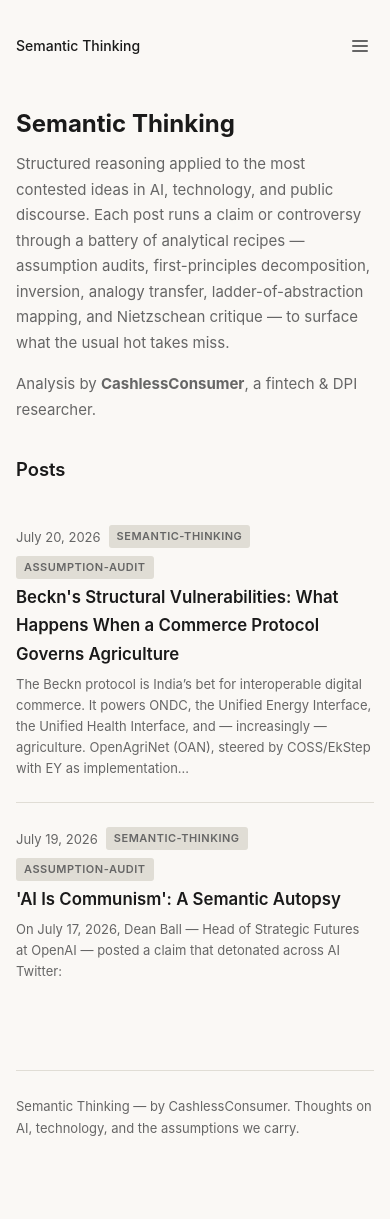
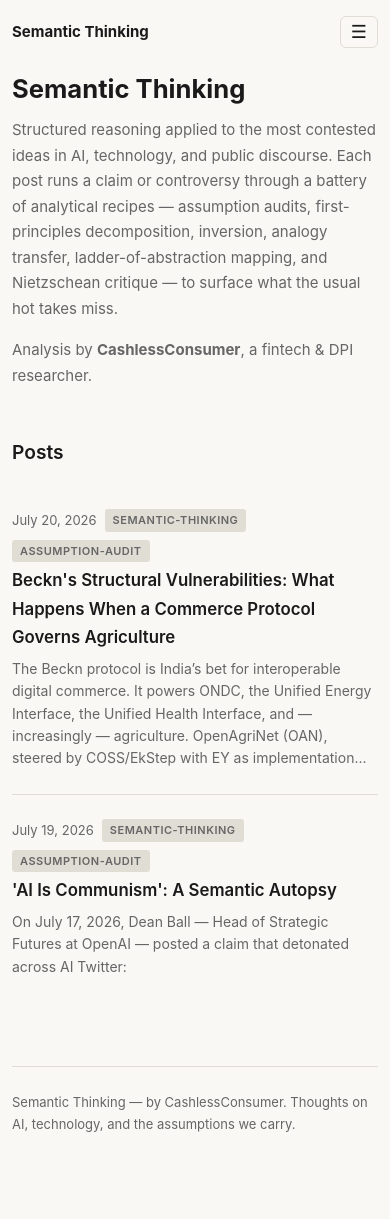
Before and after one commit to CCAgentOrg/semantic-thinking, a Jekyll site: the page built from index.html, in a window 390 px wide. Built offline with Jekyll 4.4.1, drawn with Linux system fonts in a browser that asks for light colours; the list of posts is cut into pages by our own code.

Commit message:
Responsive layout: mobile nav toggle, image click-to-zoom lightbox, table scroll wrapper, lazy loading, improved mobile typography

```diff
--- a/_layouts/default.html
+++ b/_layouts/default.html
@@ -40,76 +40,64 @@
       -webkit-font-smoothing: antialiased;
     }
     .container {
-      max-width: 680px;
+      max-width: 720px;
       margin: 0 auto;
-      padding: 60px 24px 80px;
-    }
-    /* === RESPONSIVE CONTAINER === */
-    @media (max-width: 480px) {
-      .container { padding: 32px 16px 64px; }
+      padding: 48px 24px 80px;
     }
 
-    /* === NAVIGATION === */
-    nav {
+    /* ── Navigation ── */
+    .nav-wrapper {
+      display: flex;
+      align-items: center;
+      margin-bottom: 48px;
+      gap: 0;
+    }
+    .site-title {
+      font-weight: 700;
+      font-size: 16px;
+      color: var(--fg);
+      margin-right: auto;
+      text-decoration: none;
+    }
+    .nav-links {
       display: flex;
       gap: 24px;
-      margin-bottom: 48px;
       align-items: center;
     }
-    nav a {
+    .nav-links a {
       color: var(--fg-muted);
       text-decoration: none;
       font-size: 14px;
       font-weight: 500;
       transition: color 0.15s;
     }
-    nav a:hover { color: var(--accent); }
-    nav .site-title {
-      font-weight: 700;
-      font-size: 16px;
-      color: var(--fg);
-      margin-right: auto;
-    }
+    .nav-links a:hover { color: var(--accent); }
     .nav-toggle {
       display: none;
       background: none;
-      border: none;
+      border: 1px solid var(--border);
+      border-radius: 6px;
+      padding: 6px 10px;
       cursor: pointer;
-      padding: 4px;
-      color: var(--fg-muted);
+      color: var(--fg);
+      font-size: 18px;
+      line-height: 1;
     }
-    .nav-toggle svg { display: block; }
-    .nav-links { display: flex; gap: 24px; align-items: center; }
-    @media (max-width: 560px) {
-      nav { flex-wrap: wrap; gap: 12px; }
-      .nav-toggle { display: block; }
-      .nav-links {
-        display: none;
-        width: 100%;
-        flex-direction: column;
-        gap: 8px;
-        padding: 12px 0 4px;
-        border-top: 1px solid var(--border);
-      }
-      .nav-links.open { display: flex; }
-      .nav-links a { font-size: 15px; padding: 6px 0; width: 100%; }
+    .nav-toggle:focus-visible {
+      outline: 2px solid var(--accent);
+      outline-offset: 2px;
     }
 
-    /* === TYPOGRAPHY === */
+    /* ── Typography ── */
     h1 { font-size: 1.8rem; font-weight: 700; line-height: 1.3; margin-bottom: 8px; }
     h2 { font-size: 1.35rem; margin-top: 32px; margin-bottom: 12px; font-weight: 600; }
     h3 { font-size: 1.1rem; margin-top: 24px; margin-bottom: 8px; font-weight: 600; }
+    h4 { font-size: 1rem; margin-top: 20px; margin-bottom: 6px; font-weight: 600; }
     p { margin-bottom: 16px; }
     a { color: var(--accent); text-decoration: none; }
     a:hover { color: var(--accent-hover); text-decoration: underline; }
-    @media (max-width: 480px) {
-      h1 { font-size: 1.4rem; }
-      h2 { font-size: 1.15rem; margin-top: 24px; }
-      h3 { font-size: 1rem; }
-      body { font-size: 15px; }
-    }
 
-    /* === POST LIST (HOME) === */
+    /* ── Post list (home) ── */
     .post-list { list-style: none; margin: 0; padding: 0; }
     .post-list li {
       padding: 24px 0;
@@ -129,10 +117,6 @@
     .post-title a { color: var(--fg); }
     .post-title a:hover { color: var(--accent); }
     .post-excerpt { font-size: 14px; color: var(--fg-muted); line-height: 1.6; }
-    @media (max-width: 480px) {
-      .post-title { font-size: 1.05rem; }
-      .post-excerpt { font-size: 13px; }
-    }
     .tag {
       display: inline-block;
       font-size: 11px;
@@ -144,24 +128,25 @@
       background: var(--border);
       color: var(--fg-muted);
     }
-
-    /* === HOME INTRO === */
     .home-intro { margin-bottom: 48px; }
     .home-intro h1 { font-size: 2rem; margin-bottom: 12px; }
     .home-intro p { color: var(--fg-muted); font-size: 15px; line-height: 1.7; }
-    @media (max-width: 480px) {
-      .home-intro { margin-bottom: 32px; }
-      .home-intro h1 { font-size: 1.5rem; }
-    }
 
-    /* === POST CONTENT === */
-    .post-content { max-width: 680px; }
+    /* ── Post content ── */
+    .post-content { max-width: 100%; }
     .post-content h1 { margin-top: 40px; }
     .post-content h2 { border-bottom: 1px solid var(--border); padding-bottom: 6px; }
-    @media (max-width: 480px) {
-      .post-content h1 { margin-top: 28px; }
-      .post-content h2 { font-size: 1.05rem; }
+    .post-content blockquote {
+      border-left: 3px solid var(--accent);
+      padding-left: 16px;
+      margin-left: 0;
+      color: var(--fg-muted);
+      font-style: italic;
     }
+    .post-content ul, .post-content ol { margin: 0 0 16px 24px; }
+    .post-content li { margin-bottom: 4px; }
+
+    /* ── Code ── */
     .post-content code {
       font-family: var(--font-mono);
       font-size: 14px;
@@ -170,13 +155,7 @@
       border-radius: 3px;
       border: 1px solid var(--border);
     }
-    pre {
-      overflow-x: auto;
-      -webkit-overflow-scrolling: touch;
-    }
-    .post-content pre code {
-      display: block;
-      padding: 16px;
+    .post-content pre {
       overflow-x: auto;
       -webkit-overflow-scrolling: touch;
       border-radius: 6px;
@@ -184,105 +163,91 @@
       background: var(--bg-card);
       font-size: 13px;
       line-height: 1.5;
+      margin: 16px 0;
     }
-    .post-content blockquote {
-      border-left: 3px solid var(--accent);
-      padding-left: 16px;
-      margin-left: 0;
-      color: var(--fg-muted);
-      font-style: italic;
+    .post-content pre code {
+      display: block;
+      padding: 16px;
+      border: none;
+      background: none;
     }
 
-    /* === IMAGES === */
+    /* ── Images ── */
     .post-content img {
       max-width: 100%;
       height: auto;
       border-radius: 6px;
       margin: 16px 0;
       display: block;
-      border: 1px solid var(--border);
-      transition: opacity 0.3s ease, box-shadow 0.2s;
       cursor: zoom-in;
+      transition: opacity 0.3s, box-shadow 0.3s;
     }
     .post-content img:hover {
-      box-shadow: 0 2px 16px rgba(0,0,0,0.12);
+      box-shadow: 0 2px 12px rgba(0,0,0,0.1);
     }
-    .post-content img.lazyloading {
-      opacity: 0;
+    .post-content figure {
+      margin: 20px 0;
+      text-align: center;
     }
-    .post-content img.lazyloaded {
-      opacity: 1;
-      transition: opacity 0.3s ease;
+    .post-content figcaption {
+      font-size: 13px;
+      color: var(--fg-muted);
+      margin-top: 4px;
     }
-    /* Lightbox overlay */
+
+    /* Dark mode: subtle border so dark-background diagrams don't bleed into the page background */
+    @media (prefers-color-scheme: dark) {
+      .post-content img {
+        border: 1px solid var(--border);
+      }
+    }
+
+    /* ── Tables ── */
+    .table-wrapper {
+      overflow-x: auto;
+      -webkit-overflow-scrolling: touch;
+      margin: 16px 0;
+      border-radius: 6px;
+      border: 1px solid var(--border);
+    }
+    .table-wrapper table {
+      width: 100%;
+      border-collapse: collapse;
+      font-size: 14px;
+      margin: 0;
+      min-width: 500px; /* force scroll on narrow displays */
+    }
+    .table-wrapper th, .table-wrapper td {
+      padding: 8px 12px;
+      border: 1px solid var(--border);
+      text-align: left;
+      white-space: nowrap;
+    }
+    .table-wrapper th { background: var(--bg-card); font-weight: 600; }
+    .post-content hr { border: none; border-top: 1px solid var(--border); margin: 32px 0; }
+
+    /* ── Lightbox (click-to-expand) ── */
     .lightbox-overlay {
       display: none;
       position: fixed;
       top: 0; left: 0; right: 0; bottom: 0;
       background: rgba(0,0,0,0.85);
       z-index: 9999;
+      cursor: zoom-out;
       justify-content: center;
       align-items: center;
       padding: 24px;
-      cursor: zoom-out;
     }
     .lightbox-overlay.open { display: flex; }
     .lightbox-overlay img {
-      max-width: 100%;
-      max-height: 95vh;
+      max-width: 95%;
+      max-height: 95%;
+      border-radius: 8px;
+      box-shadow: 0 4px 32px rgba(0,0,0,0.4);
       object-fit: contain;
-      border-radius: 4px;
-      box-shadow: 0 4px 32px rgba(0,0,0,0.3);
-      cursor: zoom-out;
-    }
-    .lightbox-close {
-      position: fixed;
-      top: 16px;
-      right: 24px;
-      color: #fff;
-      font-size: 32px;
-      cursor: pointer;
-      z-index: 10000;
-      background: none;
-      border: none;
-      line-height: 1;
-      opacity: 0.7;
-      transition: opacity 0.15s;
-    }
-    .lightbox-close:hover { opacity: 1; }
-    @media (max-width: 480px) {
-      .lightbox-overlay { padding: 12px; }
     }
 
-    /* === TABLES (horizontal scroll on mobile) === */
-    .table-wrapper {
-      overflow-x: auto;
-      -webkit-overflow-scrolling: touch;
-      margin: 16px 0;
-    }
-    .table-wrapper::-webkit-scrollbar { height: 6px; }
-    .table-wrapper::-webkit-scrollbar-track { background: var(--bg); }
-    .table-wrapper::-webkit-scrollbar-thumb { background: var(--border); border-radius: 3px; }
-    .post-content table {
-      width: 100%;
-      border-collapse: collapse;
-      font-size: 14px;
-      min-width: 420px;
-    }
-    .post-content th, .post-content td {
-      padding: 8px 12px;
-      border: 1px solid var(--border);
-      text-align: left;
-      white-space: nowrap;
-    }
-    .post-content th { background: var(--bg-card); font-weight: 600; }
-    @media (max-width: 480px) {
-      .post-content table { font-size: 12px; }
-      .post-content th, .post-content td { padding: 6px 8px; }
-    }
-    .post-content hr { border: none; border-top: 1px solid var(--border); margin: 32px 0; }
-
-    /* === PAGINATION === */
+    /* ── Pagination ── */
     .pagination {
       display: flex;
       justify-content: space-between;
@@ -296,7 +261,7 @@
     }
     .about-content { margin-top: 32px; }
 
-    /* === FOOTER === */
+    /* ── Footer ── */
     footer {
       margin-top: 64px;
       padding-top: 24px;
@@ -305,93 +270,153 @@
       color: var(--fg-muted);
     }
 
-    /* === PRINT === */
-    @media print {
-      .nav-toggle, .lightbox-overlay, .lightbox-close { display: none !important; }
-      .container { padding: 0 !important; max-width: 100% !important; }
-      img { break-inside: avoid; max-width: 100% !important; }
+    /* ── Responsive: mobile ── */
+    @media (max-width: 640px) {
+      .container { padding: 24px 16px 60px; }
+      .nav-wrapper { margin-bottom: 32px; }
+      .site-title { font-size: 15px; }
+      .nav-links {
+        display: none;
+        position: absolute;
+        top: 56px;
+        left: 0; right: 0;
+        background: var(--bg);
+        border-bottom: 1px solid var(--border);
+        flex-direction: column;
+        gap: 0;
+        padding: 8px 0;
+        z-index: 100;
+        box-shadow: 0 4px 12px rgba(0,0,0,0.06);
+      }
+      .nav-links.open { display: flex; }
+      .nav-links a {
+        display: block;
+        padding: 12px 20px;
+        font-size: 15px;
+        width: 100%;
+        border-bottom: 1px solid var(--border);
+      }
+      .nav-links a:last-child { border-bottom: none; }
+      .nav-toggle { display: block; }
+      h1 { font-size: 1.5rem; }
+      h2 { font-size: 1.2rem; }
+      body { font-size: 15px; }
+      .home-intro h1 { font-size: 1.6rem; }
+      .post-title { font-size: 1.05rem; }
+      .post-content img { border-radius: 4px; }
+      .table-wrapper th, .table-wrapper td { padding: 6px 8px; font-size: 13px; }
+
+      /* Prevent lightbox from being too tight on mobile */
+      .lightbox-overlay { padding: 8px; }
+    }
+
+    @media (max-width: 400px) {
+      .container { padding: 16px 12px 48px; }
+      h1 { font-size: 1.3rem; }
+      body { font-size: 14px; }
+      .nav-wrapper { margin-bottom: 24px; }
+    }
+
+    /* ── Skip link for accessibility ── */
+    .skip-link {
+      position: absolute;
+      top: -40px;
+      left: 0;
+      background: var(--accent);
+      color: #fff;
+      padding: 8px 16px;
+      z-index: 1000;
+      transition: top 0.15s;
+    }
+    .skip-link:focus { top: 0; }
+
+    /* ── Focus ── */
+    a:focus-visible {
+      outline: 2px solid var(--accent);
+      outline-offset: 2px;
+      border-radius: 2px;
     }
   </style>
 </head>
 <body>
+  <a href="#main-content" class="skip-link">Skip to content</a>
   <div class="container">
-    <nav>
-      <span class="site-title"><a href="{{ '/' | relative_url }}" style="color:var(--fg);text-decoration:none;">{{ site.title }}</a></span>
-      <button class="nav-toggle" id="navToggle" aria-label="Toggle navigation">
-        <svg width="20" height="20" viewBox="0 0 20 20" fill="none" stroke="currentColor" stroke-width="2" stroke-linecap="round">
-          <line x1="3" y1="5" x2="17" y2="5"/>
-          <line x1="3" y1="10" x2="17" y2="10"/>
-          <line x1="3" y1="15" x2="17" y2="15"/>
-        </svg>
-      </button>
-      <div class="nav-links" id="navLinks">
+    <nav class="nav-wrapper" role="navigation" aria-label="Main">
+      <a class="site-title" href="{{ '/' | relative_url }}">{{ site.title }}</a>
+      <div class="nav-links" id="nav-links">
         <a href="{{ '/' | relative_url }}">Home</a>
         <a href="{{ '/about/' | relative_url }}">About</a>
         <a href="{{ '/feed.xml' | relative_url }}">RSS</a>
       </div>
+      <button class="nav-toggle" id="nav-toggle" aria-label="Menu" aria-expanded="false">
+        <span id="nav-icon">☰</span>
+      </button>
     </nav>
-    {{ content }}
+    <main id="main-content">
+      {{ content }}
+    </main>
     <footer>
       <p>{{ site.title }} &mdash; by {{ site.author }}. Thoughts on AI, technology, and the assumptions we carry.</p>
     </footer>
   </div>
 
-  <!-- Lightbox for image zoom -->
-  <div class="lightbox-overlay" id="lightboxOverlay">
-    <button class="lightbox-close" id="lightboxClose">&times;</button>
-    <img id="lightboxImg" src="" alt="" />
+  <!-- Lightbox container -->
+  <div class="lightbox-overlay" id="lightbox">
+    <img src="" alt="" id="lightbox-img">
   </div>
 
   <script>
     (function() {
-      // --- Mobile nav toggle ---
-      var toggle = document.getElementById('navToggle');
-      var links = document.getElementById('navLinks');
+      /* ── Mobile nav toggle ── */
+      var toggle = document.getElementById('nav-toggle');
+      var links  = document.getElementById('nav-links');
+      var icon   = document.getElementById('nav-icon');
       if (toggle && links) {
         toggle.addEventListener('click', function() {
-          links.classList.toggle('open');
+          var open = links.classList.toggle('open');
+          toggle.setAttribute('aria-expanded', open ? 'true' : 'false');
+          if (icon) icon.textContent = open ? '✕' : '☰';
         });
       }
 
-      // --- Lightbox: click any post-content image to zoom ---
-      var overlay = document.getElementById('lightboxOverlay');
-      var lightboxImg = document.getElementById('lightboxImg');
-      var closeBtn = document.getElementById('lightboxClose');
-
-      if (overlay && lightboxImg && closeBtn) {
-        document.querySelectorAll('.post-content img').forEach(function(img) {
-          img.addEventListener('click', function(e) {
-            if (img.closest('.lightbox-overlay')) return;
-            lightboxImg.src = img.getAttribute('data-src') || img.src;
-            lightboxImg.alt = img.alt;
-            overlay.classList.add('open');
-            document.body.style.overflow = 'hidden';
-          });
-        });
-
-        function closeLightbox() {
-          overlay.classList.remove('open');
-          document.body.style.overflow = '';
-        }
-
-        closeBtn.addEventListener('click', closeLightbox);
-        overlay.addEventListener('click', function(e) {
-          if (e.target === overlay) closeLightbox();
+      /* ── Click-to-zoom lightbox for images ── */
+      var lightbox = document.getElementById('lightbox');
+      var lightboxImg = document.getElementById('lightbox-img');
+      if (lightbox && lightboxImg) {
+        // Close on click/escape
+        lightbox.addEventListener('click', function() {
+          lightbox.classList.remove('open');
         });
         document.addEventListener('keydown', function(e) {
-          if (e.key === 'Escape') closeLightbox();
+          if (e.key === 'Escape') lightbox.classList.remove('open');
         });
+        // Only attach to post images (not nav/logo images)
+        var images = document.querySelectorAll('.post-content img');
+        for (var i = 0; i < images.length; i++) {
+          (function(img) {
+            img.addEventListener('click', function(e) {
+              e.stopPropagation();
+              lightboxImg.src = img.src;
+              lightboxImg.alt = img.alt;
+              lightbox.classList.add('open');
+            });
+          })(images[i]);
+        }
       }
 
-      // --- Lazy-load images with native lazy if available ---
-      var imgs = document.querySelectorAll('.post-content img[loading="lazy"]');
-      if ('loading' in HTMLImageElement.prototype) {
-        // Native lazy loading already handled by the attribute
-      } else {
-        // Fallback for older browsers — load all immediately
-        imgs.forEach(function(img) {
-          if (img.dataset.src) img.src = img.dataset.src;
-        });
+      /* ── Lazy loading: use native loading=lazy on images that support it ── */
+      var imgs = document.querySelectorAll('.post-content img:not([loading])');
+      for (var i = 0; i < imgs.length; i++) {
+        imgs[i].setAttribute('loading', 'lazy');
+      }
+
+      /* ── Wrap tables in a scrollable container ── */
+      var tables = document.querySelectorAll('.post-content > table');
+      for (var i = 0; i < tables.length; i++) {
+        var wrapper = document.createElement('div');
+        wrapper.className = 'table-wrapper';
+        tables[i].parentNode.insertBefore(wrapper, tables[i]);
+        wrapper.appendChild(tables[i]);
       }
     })();
   </script>
```
